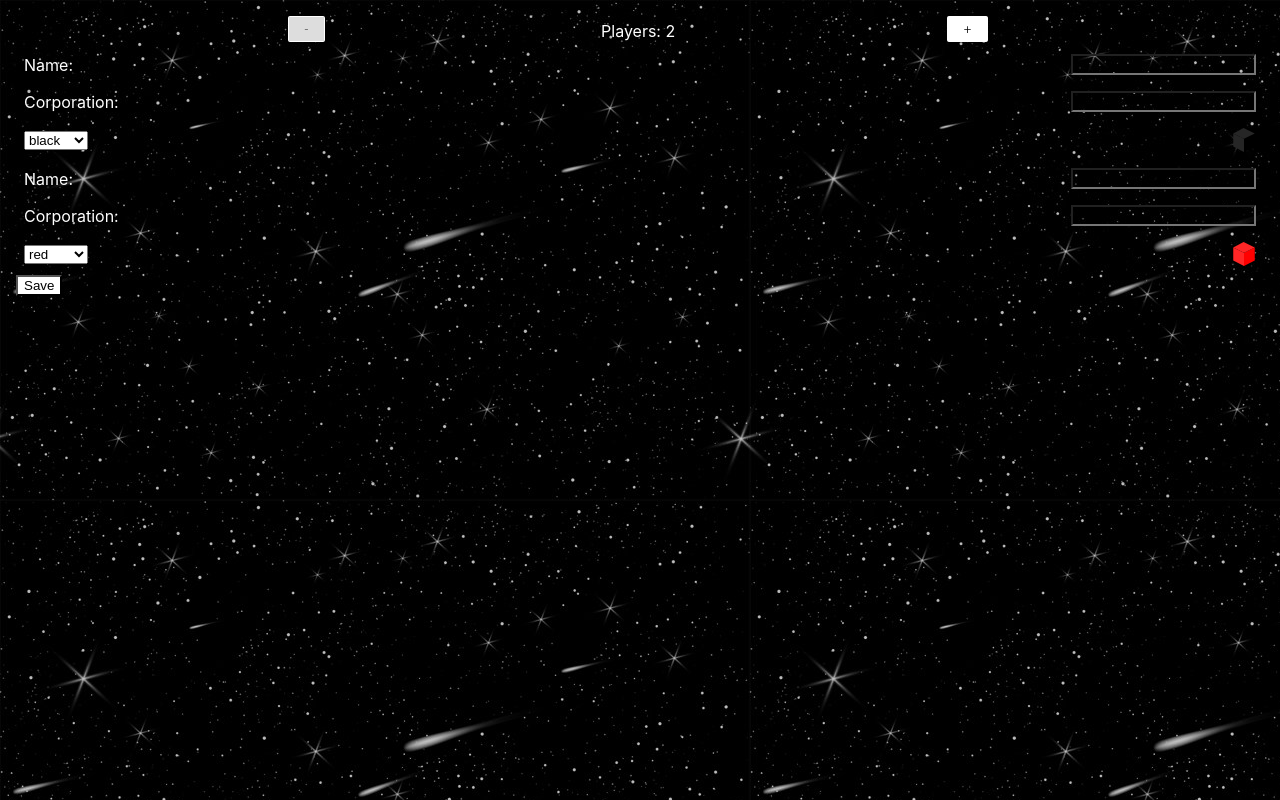
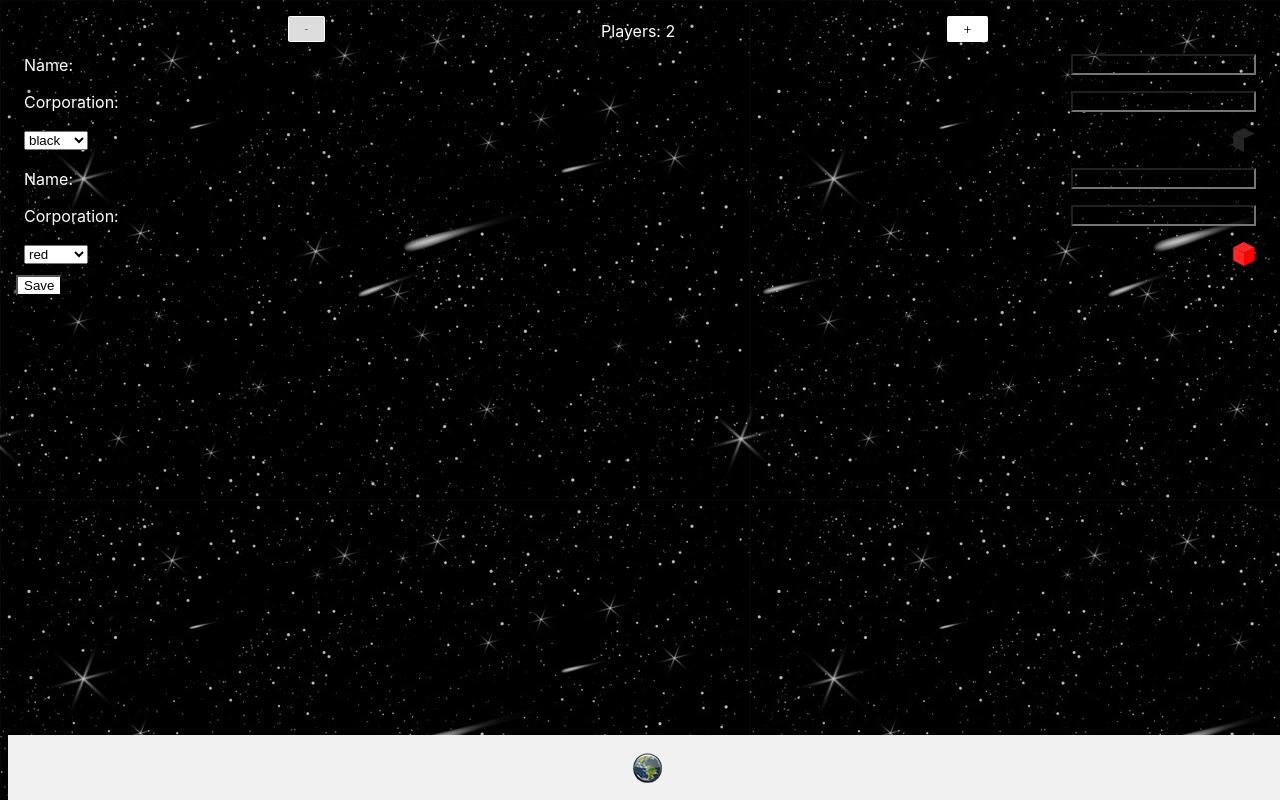
Before and after one commit to the-broken-tile/preserving-mars, a React app: page /#/new in a window 1280 px wide. Built offline with nearby package versions, Linux system fonts and the light colour scheme.

Commit message:
add bottom menu to create view

```diff
--- a/src/View/LegacyView/LegacyView.tsx
+++ b/src/View/LegacyView/LegacyView.tsx
@@ -74,7 +74,7 @@ export default function LegacyView(): JSX.Element {
           <img src={home} alt="home" />
         </Link>
         <Link to={`/legacy/${legacy.id}/export`}>
-          <img src={share} alt="" />
+          <img src={share} alt="share" />
         </Link>
       </BottomMenu>
     </LegacyContext>
--- a/src/View/NewLegacyView/NewLegacyView.tsx
+++ b/src/View/NewLegacyView/NewLegacyView.tsx
@@ -1,13 +1,14 @@
 import { FormEvent, FormEventHandler, JSX, useState } from "react"
-import { NavigateFunction, useNavigate } from "react-router"
+import { Link, NavigateFunction, useNavigate } from "react-router"
 import { t } from "@/i18n"
 import { MAX_PLAYERS, MIN_PLAYERS, ENABLE_TEAMS } from "@/constants"
-import { Toggle } from "@/Component"
+import { BottomMenu, Toggle } from "@/Component"
 import { CreatePlayerView } from "@/View"
 import { ValidationError, validator } from "@/container/Validator"
 import { Color, Legacy, Player } from "@/Model"
 import { chooseNext } from "@/Model/Color"
 import { legacyRepository } from "@/Repository"
+import { home } from "@/icons"
 
 import "./new-legacy-view.css"
 
@@ -73,6 +74,7 @@ export default function NewLegacyView(): JSX.Element {
   }
 
   return (
+    <>
       <form onSubmit={handleSubmit} className="new-player-form">
         <div className="players-count">
           <button
@@ -130,5 +132,11 @@ export default function NewLegacyView(): JSX.Element {
         )}
         <input type="submit" className="button" value={`${t("Save")}`} />
       </form>
+      <BottomMenu>
+        <Link to="/">
+          <img src={home} alt="home" />
+        </Link>
+      </BottomMenu>
+    </>
   )
 }
```
Lines whose indentation alone changed are shown as unchanged.
